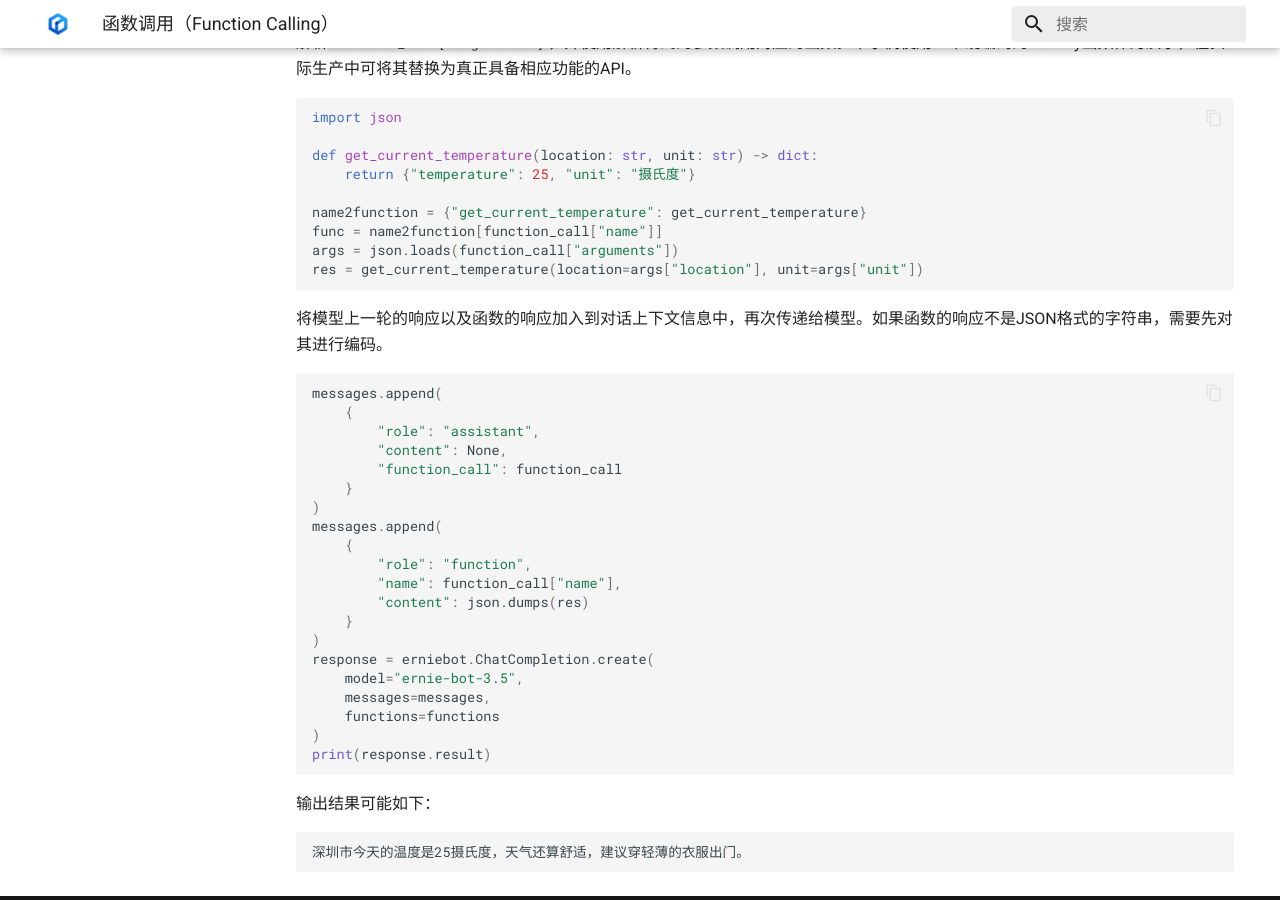
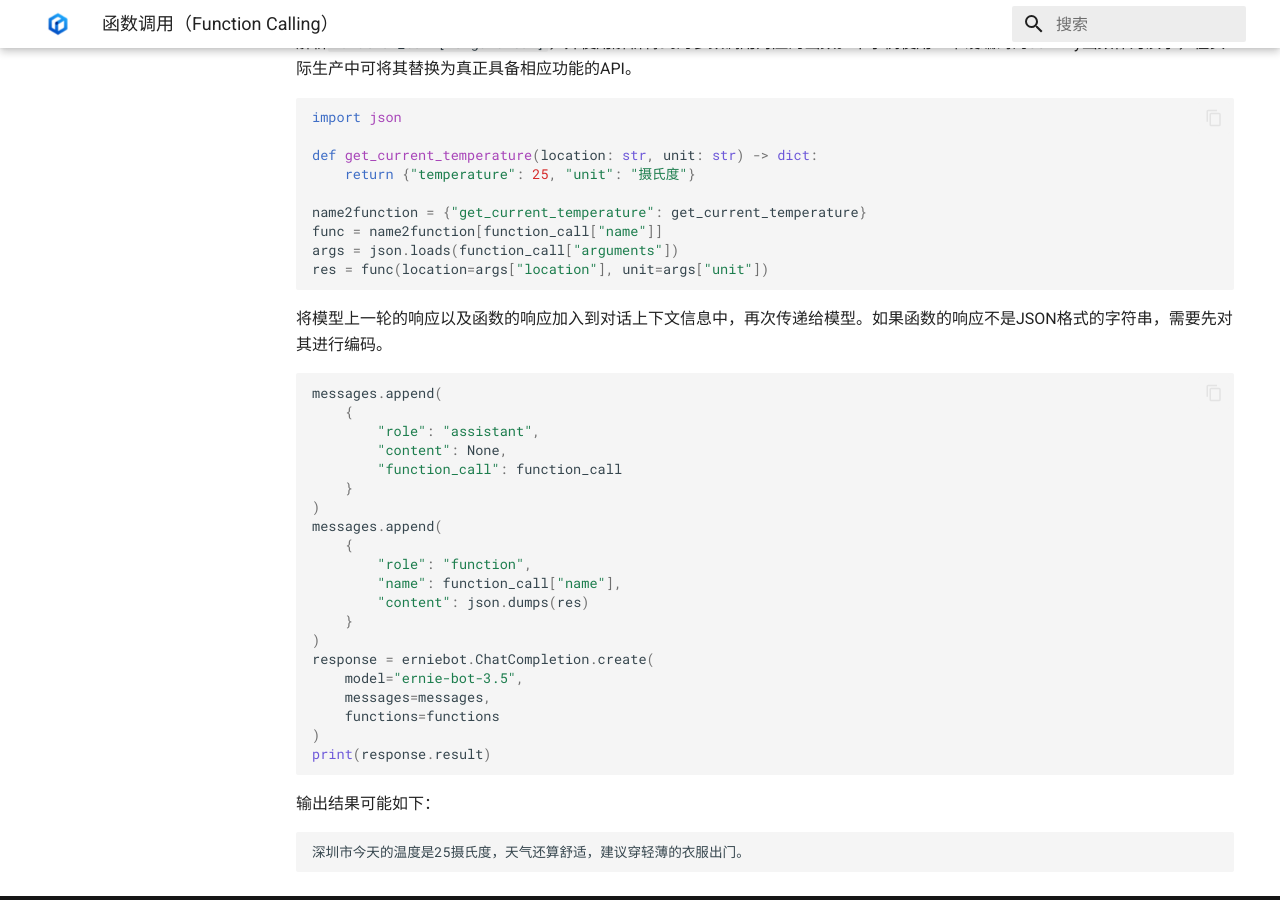
Before and after one commit to PaddlePaddle/ERNIE-SDK, an MkDocs documentation site: the page built from docs/guides/function_calling.md, in a window 1280 px wide and 900 px high, scrolled down 2330 px. Built offline with MkDocs 1.6.1 and Material for MkDocs 9.7.7, drawn with Linux system fonts in a browser that asks for light colours.

Commit message:
Fix function calling guide typo

````diff
--- a/docs/guides/function_calling.md
+++ b/docs/guides/function_calling.md
@@ -111,7 +111,7 @@ def get_current_temperature(location: str, unit: str) -> dict:
 name2function = {"get_current_temperature": get_current_temperature}
 func = name2function[function_call["name"]]
 args = json.loads(function_call["arguments"])
-res = get_current_temperature(location=args["location"], unit=args["unit"])
+res = func(location=args["location"], unit=args["unit"])
 ```
 
 将模型上一轮的响应以及函数的响应加入到对话上下文信息中，再次传递给模型。如果函数的响应不是JSON格式的字符串，需要先对其进行编码。
````
